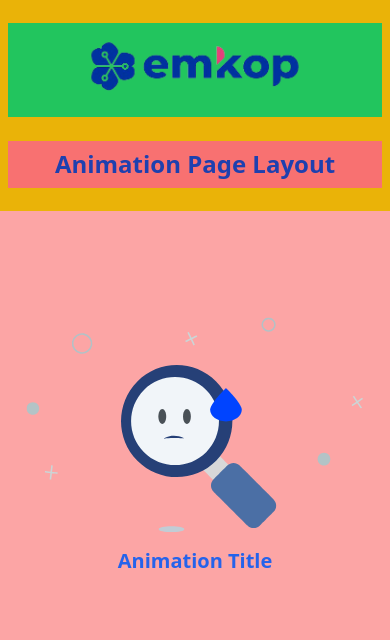
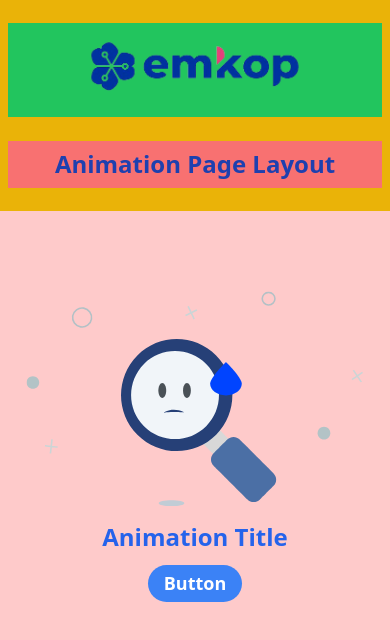
Before and after one commit to AkbarAngkasa/web-chatbox-layout, a React (Create React App) app: page /animation-page-layout in a window 390 px wide. Shown: the top 640 px of the page. Built offline with nearby package versions, Linux system fonts and the light colour scheme.

Commit message:
added Button.jsx

```diff
--- a/src/App.js
+++ b/src/App.js
@@ -7,7 +7,7 @@ import PinLayout from "./pages/PinLayout"
 export default function App() {
   return(
     <Router>
-      <div className="content select-none">
+      <div className="content select-none font-sans">
         <Routes>
           <Route path="/" element={<Home />}/>
           <Route path="/camera-layout" element={<MobileCamera />}/>
--- /dev/null
+++ b/src/components/breadcrumbs/Button.jsx
@@ -0,0 +1,20 @@
+export default function Button({isBtnHandler, btnHandler, btnTitle}) {
+    return (
+        <>
+            {isBtnHandler ?
+                <button
+                    onClick={(e) => btnHandler(e)}
+                    className="px-4 py-1 rounded-full font-bold text-lg tracking-normal leading-relaxed bg-blue-500 text-white sm:hover:bg-blue-600 sm:text-2xl sm:py-2 sm:px-6"
+                >
+                    {btnTitle}
+                </button>
+                :
+                <button
+                    className="px-4 py-1 rounded-full font-bold text-lg tracking-normal leading-relaxed bg-blue-500 text-white sm:hover:bg-blue-600 sm:text-2xl sm:py-2 sm:px-6"
+                >
+                    {btnTitle}
+                </button>
+            }
+        </>
+    )
+}
--- a/src/components/layouts/AnimationLayout.jsx
+++ b/src/components/layouts/AnimationLayout.jsx
@@ -1,9 +1,21 @@
 import React from 'react'
 import Header from '../breadcrumbs/Header'
+import Button from '../breadcrumbs/Button'
 
-export default function AnimationLayout({ isHeader, headerElhImg, isHeaderTitle, headerTitle, animation, isAnimationTitle, animationTitle }) {
+// == Contents ==
+// 1. Header  :Boolean
+// 2. Header img  :HTML Element
+// 3. Header Title  :String
+// 4. Animation :HTML Element
+// 5. Animation Title :String
+// 6. Button  :Boolean
+// 7. ButtonHandler :Function
+// 8. ButtonTitle: String
+
+export default function AnimationLayout({ isHeader, headerElhImg, isHeaderTitle, headerTitle, animation, isAnimationTitle, animationTitle, isBtn, btnTitle, isBtnHandler, btnHandler }) {
+
   return (
-    <div className="h-screen flex flex-col justify-center bg-red-400">
+    <div className="h-screen flex flex-col justify-center bg-red-200">
       {/* Header */}
       {isHeader &&
         <Header
@@ -13,11 +25,20 @@ export default function AnimationLayout({ isHeader, headerElhImg, isHeaderTitle,
         />
       }
       {/* Animation */}
-      <div className="h-[75vh] py-[3%] px-[2%] flex flex-col justify-start items-start bg-red-300">
+      <div className="h-[75vh] py-[3%] px-[2%] flex flex-col justify-start items-start">
         <div className="h-[50vh] w-full lg:w-[40%] mx-auto flex flex-col justify-center items-center">
           {animation}
           {isAnimationTitle &&
-            <h1 className='text-blue-600 font-semibold text-xl text-center sm:text-3xl'>{animationTitle}</h1>
+            <h1 className='text-blue-600 font-semibold text-2xl text-center sm:text-3xl'>{animationTitle}</h1>
+          }
+          {isBtn &&
+            <div className='mt-3 sm:mt-4'>
+              {isBtnHandler ?
+                <Button isBtnHandler={true} btnHandler={btnHandler} btnTitle={btnTitle}/>
+                :
+                <Button isBtnHandler={false} btnTitle={btnTitle}/>
+              }
+            </div>
           }
         </div>
       </div>
--- a/src/pages/AnimationLayoutPage.jsx
+++ b/src/pages/AnimationLayoutPage.jsx
@@ -4,6 +4,10 @@ import logo from "../assets/images/emkop-logo-transparent-landscape.png"
 import {NotFoundAnimation} from "../components/animated/NotFoundAnimation"
 
 export default function AnimationLayoutPage() {
+  function clickHandler(){
+    console.log('Clicked')
+  }
+
   return (
     <>
         <AnimationLayout
@@ -14,6 +18,10 @@ export default function AnimationLayoutPage() {
           animation={<NotFoundAnimation />}
           isAnimationTitle={true}
           animationTitle="Animation Title"
+          isBtn={true}
+          btnTitle={"Button"}
+          isBtnHandler={true}
+          btnHandler={clickHandler}
         />
     </>
   )
```
